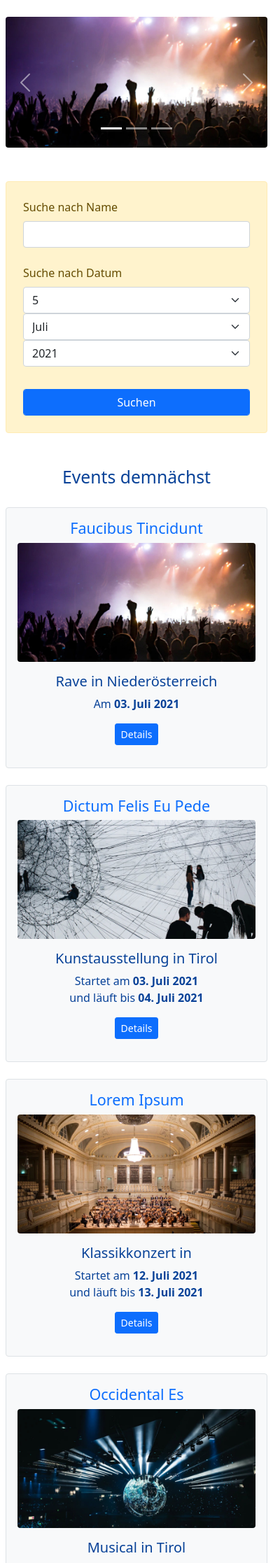
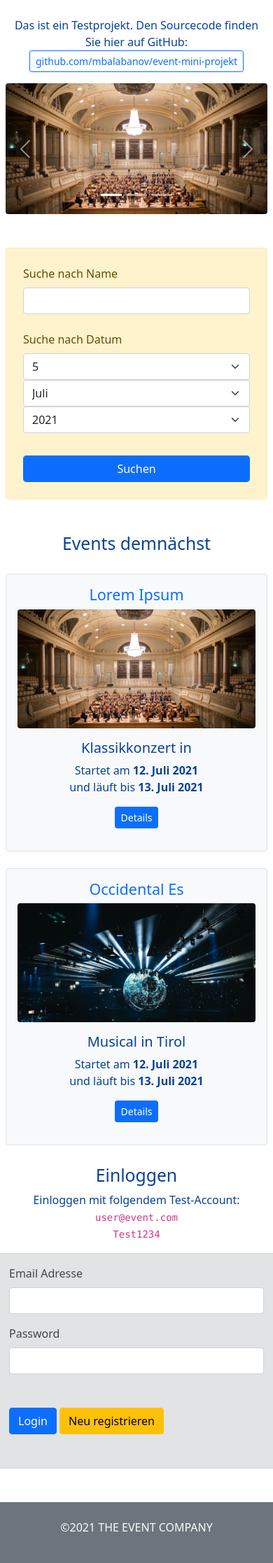
Before and after one commit to mbalabanov/event-mini-projekt, a PHP site: page / in a window 390 px wide. Shown: the part 81-2315 px from the top of the page at 70% size. Run offline with PHP 8.4, Linux system fonts and the light colour scheme; data comes from the database, SQL or seed files in the repository.

Commit message:
Corrects carousel date and frontpage event date, improves formatting of date selections, adds GitHub link

```diff
--- a/event-list.php
+++ b/event-list.php
@@ -80,7 +80,7 @@
                         </div>
                     </div>
                     <div class="row">
-                        <div class="col-md-2">
+                        <div class="col-md-3">
                             <select name='eventDatumTag' id="eventDatumSelect" class='form-select'>
                                 <?php
                                 for ($nummerTag = 1; $nummerTag <= 31; $nummerTag++) {
@@ -93,7 +93,7 @@
                                 ?>
                             </select>
                         </div>
-                        <div class="col-md-6">
+                        <div class="col-md-5">
                             <select name='eventDatumMonat' class='form-select'>
                                 <?php
                                 foreach ($eventMonate as $monatsNummer => $monatsName) {
--- a/index.php
+++ b/index.php
@@ -27,10 +27,23 @@
         ?>
 
         <?php
-        $sql = "SELECT * FROM event WHERE eventStartDatum > $dateToday ORDER BY eventStartDatum ASC LIMIT 3";
-        $stmt = $db->query($sql);
+
+        $sqlCarousel = "SELECT * FROM event WHERE eventStartDatum >= :currentDate ORDER BY eventStartDatum ASC LIMIT 3";
+
+        $stmtCarousel = $db->prepare($sqlCarousel);
+        $stmtCarousel->bindParam(":currentDate", $dateToday);
+        $stmtCarousel->execute();
+
         $eventMonate = ["Jänner", "Februar", "März", "April", "Mai", "Juni", "Juli", "August", "September", "Oktober", "November", "Dezember"];
         ?>
+
+        <div class="row">
+            <div class="col-12">
+                <p class=" text-center">
+                    Das ist ein Testprojekt. Den Sourcecode finden Sie hier auf GitHub:<br/><a href="https://github.com/mbalabanov/event-mini-projekt" target="_blank" class="btn btn-outline-primary btn-sm">github.com/mbalabanov/event-mini-projekt</a>
+                </p>
+            </div>
+        </div>
 
         <div class="row">
             <div class="col-12">
@@ -46,7 +59,7 @@
 
                         $carouselIterator = 0;
                         $active = "active";
-                        while ($carouselItem = $stmt->fetch()) {
+                        while ($carouselItem = $stmtCarousel->fetch()) {
                             echo "
                                 <div class='carousel-item $active'>
                                 <a href='event-details.php?eventID=$carouselItem[eventID]'><img src='img/$carouselItem[eventBild]' class='d-block w-100 rounded' alt='$carouselItem[eventName]'></a>
@@ -89,7 +102,7 @@
                         </div>
                     </div>
                     <div class="row">
-                        <div class="col-md-2">
+                        <div class="col-md-3">
                             <select name='eventDatumTag' id="eventDatumSelect" class='form-select'>
                                 <?php
                                 for ($nummerTag = 1; $nummerTag <= 31; $nummerTag++) {
@@ -102,7 +115,7 @@
                                 ?>
                             </select>
                         </div>
-                        <div class="col-md-6">
+                        <div class="col-md-5">
                             <select name='eventDatumMonat' class='form-select'>
                                 <?php
                                 foreach ($eventMonate as $monatsNummer => $monatsName) {
@@ -148,17 +161,24 @@
 
         <div class="row p-2">
             <?php
-            $sql = "SELECT * FROM event WHERE eventStartDatum > $dateToday ORDER BY eventStartDatum ASC LIMIT 4";
-            $stmt = $db->query($sql);
-            while ($row =  $stmt->fetch()) {
+
+            $sqlPreview = "SELECT * FROM event WHERE eventStartDatum BETWEEN :currentDate AND :dateInAWeek ORDER BY eventStartDatum ASC LIMIT 8";
+
+            $stmtPreview = $db->prepare($sqlPreview);
+            $stmtPreview->bindParam(":currentDate", $dateToday);
+            $dateInAWeek = date('Y-m-d', strtotime('+7 days'));
+            $stmtPreview->bindParam(":dateInAWeek", $dateInAWeek);
+            $stmtPreview->execute();
+
+            while ($rowPreview =  $stmtPreview->fetch()) {
                 echo "<div class='col-md-3 my-2 p-1'>
                     <div class='border rounded bg-light p-3 text-center'>
-                        <h4 class='fw-light'><a href='event-details.php?eventID=$row[eventID]' class='text-decoration-none'>$row[eventName]</a></h4>
-                        <p><a href='event-details.php?eventID=$row[eventID]'><img src='img/$row[eventBild]' alt='$row[eventName]' class='img-fluid rounded'/></a></p>
-                        <h5 class='fw-light'>$row[eventKategorie] in $row[eventBundesland]</h5>";
+                        <h4 class='fw-light'><a href='event-details.php?eventID=$rowPreview[eventID]' class='text-decoration-none'>$rowPreview[eventName]</a></h4>
+                        <p><a href='event-details.php?eventID=$rowPreview[eventID]'><img src='img/$rowPreview[eventBild]' alt='$rowPreview[eventName]' class='img-fluid rounded'/></a></p>
+                        <h5 class='fw-light'>$rowPreview[eventKategorie] in $rowPreview[eventBundesland]</h5>";
 
-                $eventStartDatumExploded = explode("-", $row["eventStartDatum"]);
-                $eventEndDatumExploded = explode("-", $row["eventEndDatum"]);
+                $eventStartDatumExploded = explode("-", $rowPreview["eventStartDatum"]);
+                $eventEndDatumExploded = explode("-", $rowPreview["eventEndDatum"]);
 
                 $eventStartMonatNumerisch = (int)$eventStartDatumExploded[1];
                 $eventEndMonatNumerisch = (int)$eventEndDatumExploded[1];
@@ -180,9 +200,9 @@
                     echo "<p>Am <strong>$eventStartDatumExploded[2]. $eventMonate[$eventStartMonatNumerisch] $eventStartDatumExploded[0]</strong></p>";
                 }
 
-                echo "<p><a href='event-details.php?eventID=$row[eventID]' class='btn btn-primary btn-sm'>Details</a>";
+                echo "<p><a href='event-details.php?eventID=$rowPreview[eventID]' class='btn btn-primary btn-sm'>Details</a>";
                 if (isset($_SESSION["userID"])) {
-                    echo "<a class='btn btn-warning btn-sm mx-1' href='edit-event.php?eventID=$row[eventID]'>Bearbeiten</a>";
+                    echo "<a class='btn btn-warning btn-sm mx-1' href='edit-event.php?eventID=$rowPreview[eventID]'>Bearbeiten</a>";
                 }
                 echo "</p>
                 </div>
@@ -195,25 +215,26 @@
         <div class="row mt-2">
             <div class="col-md-12 text-center">
                 <h2 class="fw-light">Einloggen</h2>
-                <p>Einloggen mit folgendem Test-Account: eventuser, user@event.com, Test1234</p>
+                <p>Einloggen mit folgendem Test-Account: <br /><code>user@event.com</code><br /><code>Test1234</code></p>
             </div>
         </div>
         <div class="row mb-4">
-            <div class="col-md-8 offset-md-2 alert alert-secondary">
+            <div class="col-md-10 offset-md-1 alert alert-secondary">
                 <form method="post" class="row" action="<?php echo 'login.php'  ?>">
-                    <div class="mb-3 col-md-6">
+                    <div class="mb-3 col-md-4">
                         <label for="inputEmail" class="form-label">Email Adresse</label>
                         <input type="email" class="form-control" id="inputEmail" name="email" aria-describedby="emailHelp">
                     </div>
-                    <div class="mb-3 col-md-6">
+                    <div class="mb-3 col-md-4">
                         <label for="inputPassword" class="form-label">Password</label>
                         <input type="password" class="form-control" id="inputPassword" name="password">
                     </div>
-                    <p class="text-end mt-2">
-                        <a class="btn btn-secondary" href="index.php">Zurück</a>
-                        <a class="btn btn-warning" href="register.php">Neu registrieren</a>
-                        <button type="submit" class="btn btn-primary" name="einloggen">Login</button>
-                    </p>
+                    <div class="mb-3 col-md-4">
+                        <p class="mt-4 pt-2">
+                            <button type="submit" class="btn btn-primary" id="inputLogin" name="einloggen">Login</button>
+                            <a class="btn btn-warning" href="register.php">Neu registrieren</a>
+                        </p>
+                    </div>
                 </form>
             </div>
         </div>
```
Also changed, not shown: create-event.php (+4 -4 lines), edit-event.php (+4 -4 lines).
